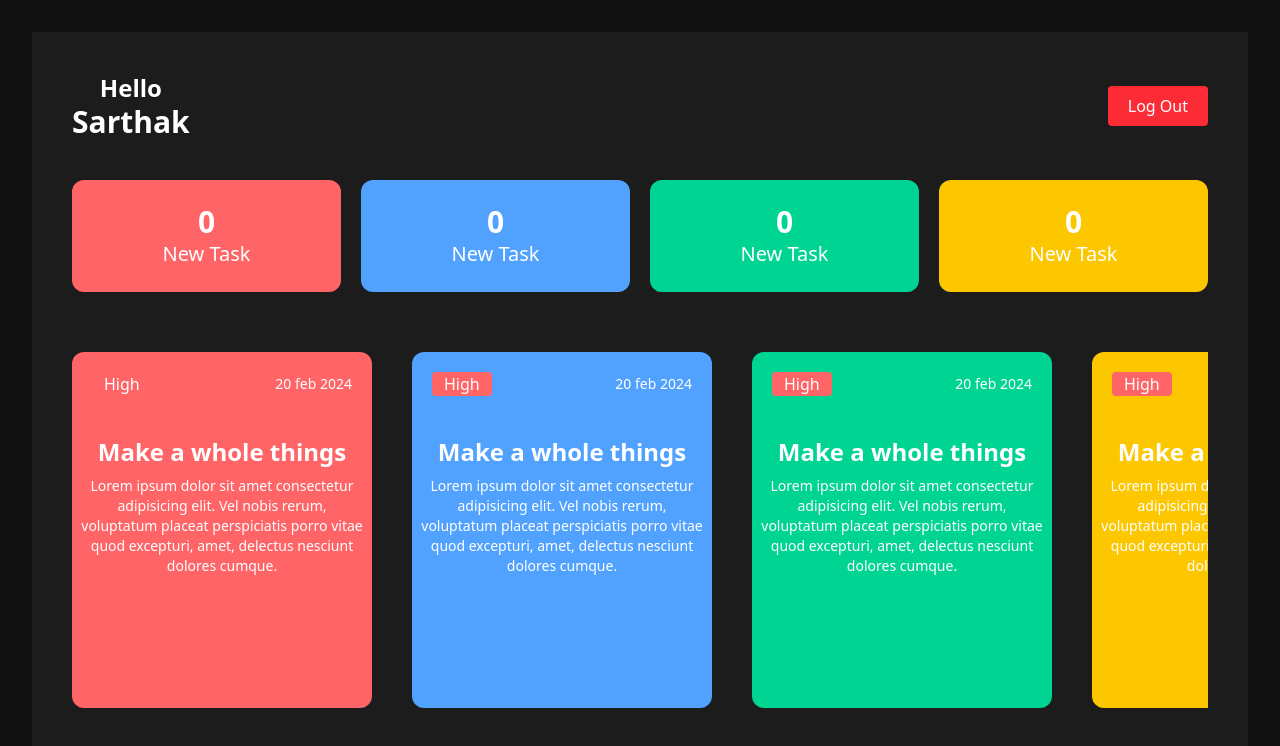
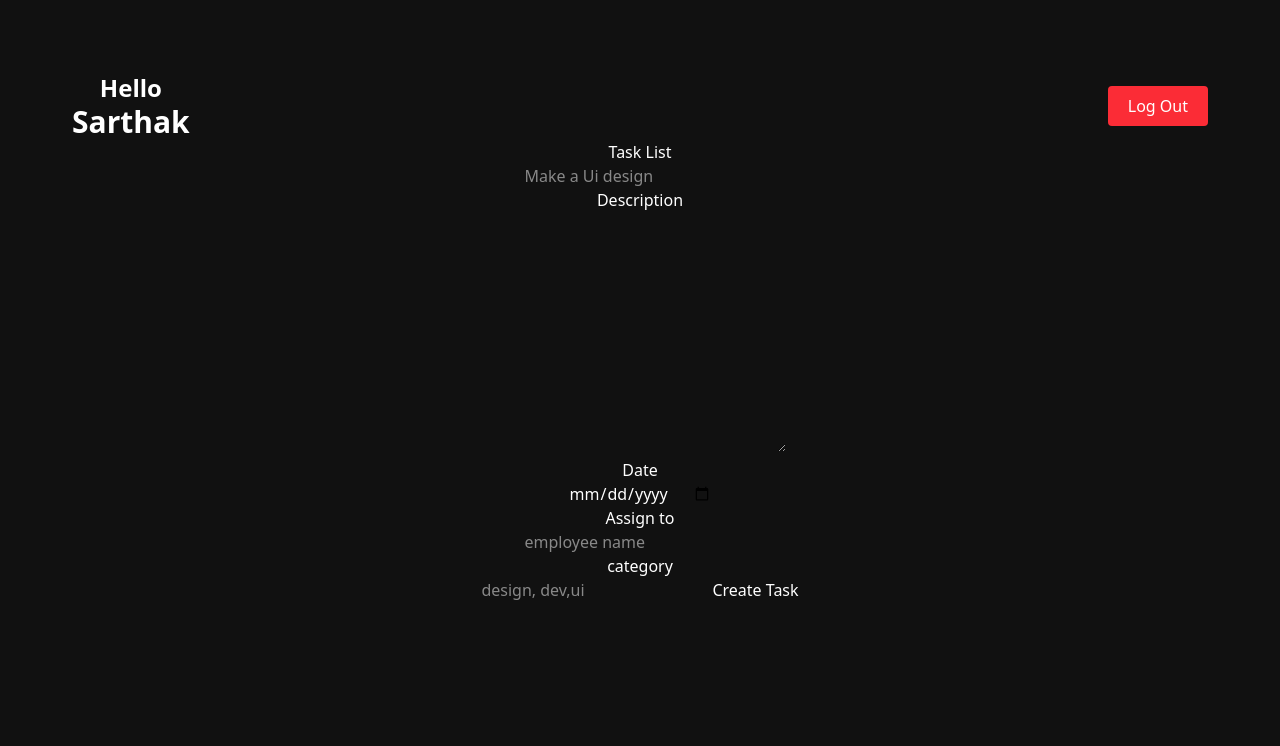
Before and after one commit to themanjeetkr/Employee-Management-System, a React (Vite) app: page / in a window 1280 px wide. Shown: the top 746 px of the page. Built offline with nearby package versions, Linux system fonts and the light colour scheme.

Commit message:
admin dashboard add

```diff
--- a/src/App.jsx
+++ b/src/App.jsx
@@ -4,6 +4,7 @@
 import './App.css'
 import Login from './Components/Auth/Login'
 import EmployeeDashboard from './Components/Dashboard.jsx/EmployeeDashboard'
+import AdminDashboard from './Components/Dashboard.jsx/AdminDashboard'
 
 function App() {
   const [count, setCount] = useState(0)
@@ -12,7 +13,8 @@
     <>
      <div>
       {/* <Login/> */}
-      <EmployeeDashboard/>
+      {/* <EmployeeDashboard/> */}
+      <AdminDashboard/>
      </div>
     </>
   )
--- a/src/Components/Dashboard.jsx/AdminDashboard.jsx
+++ b/src/Components/Dashboard.jsx/AdminDashboard.jsx
@@ -0,0 +1,29 @@
+import React from 'react'
+import Header from '../Other/Header'
+
+const AdminDashboard = () => {
+  return (
+    <div className='p-10 h-screen w-full'>
+      <Header />
+      <div>
+        <form>
+          <h3>Task List</h3>
+          <input type="text" placeholder='Make a Ui design' />
+          <h3>Description</h3>
+
+          <textarea name="" id="" cols={30} rows={10}></textarea>
+          <h3>Date</h3>
+          <input type='date'/>
+          <h3>Assign to </h3>
+          <input type="text" placeholder='employee name' />
+          <h3>category</h3>
+          <input type="text" placeholder='design, dev,ui' />
+          <button>Create Task</button>
+        </form>
+      </div>
+
+    </div>
+  )
+}
+
+export default AdminDashboard
```
